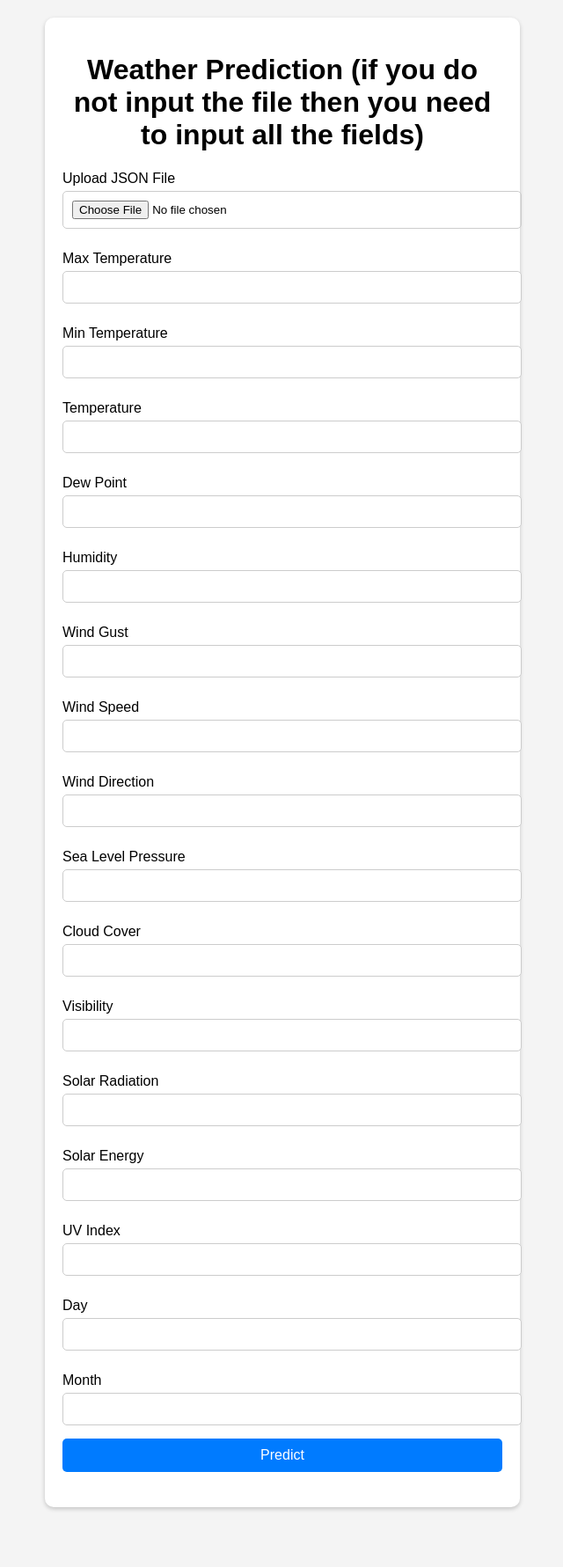
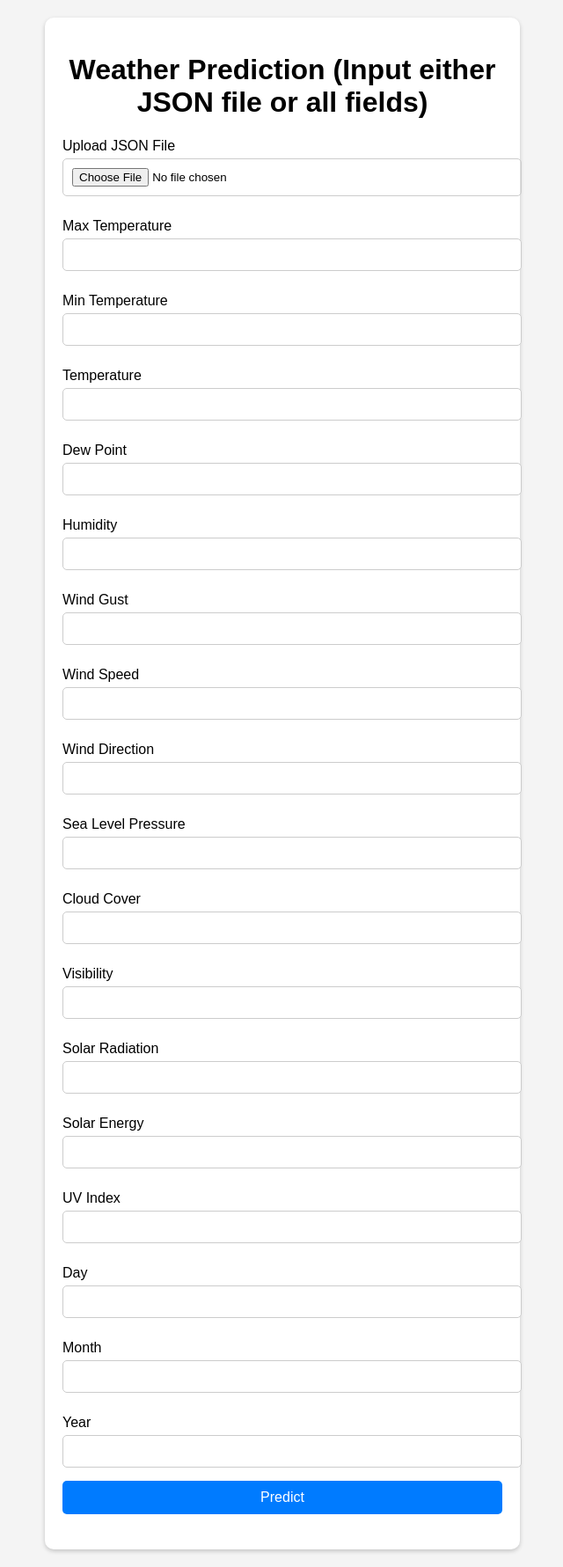
Before and after one commit to minhphuc477/rain, a Flask app: page / in a window 1280 px wide. Shown: the whole page at 88% size, without its empty margins (319-959 px from the left). Before the commit the page ends 1717 px from the top, so only its background shows below. Run offline with Flask 3, Linux system fonts and the light colour scheme; parts of the project's set-up code (start-up, migrations or seed data) failed here and were passed over.

Commit message:
Update index.html

```diff
--- a/templates/index.html
+++ b/templates/index.html
@@ -51,7 +51,7 @@
 </head>
 <body>
     <div class="container">
-        <h1>Weather Prediction (if you do not input the file then you need to input all the fields)</h1>
+        <h1>Weather Prediction (Input either JSON file or all fields)</h1>
         <form id="predictionForm">
             <label for="jsonFile">Upload JSON File</label>
             <input type="file" id="jsonFile" name="jsonFile" accept=".json">
@@ -87,6 +87,8 @@
             <input type="number" id="day" name="day">
             <label for="month">Month</label>
             <input type="number" id="month" name="month">
+            <label for="year">Year</label>
+            <input type="number" id="year" name="year">
             <button type="button" id="predictButton">Predict</button>
         </form>
         <div class="result" id="result"></div>
```
